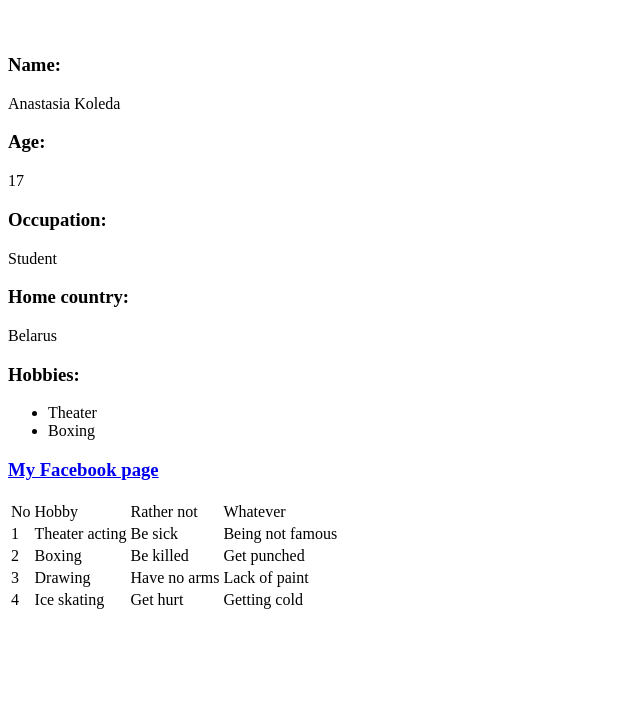
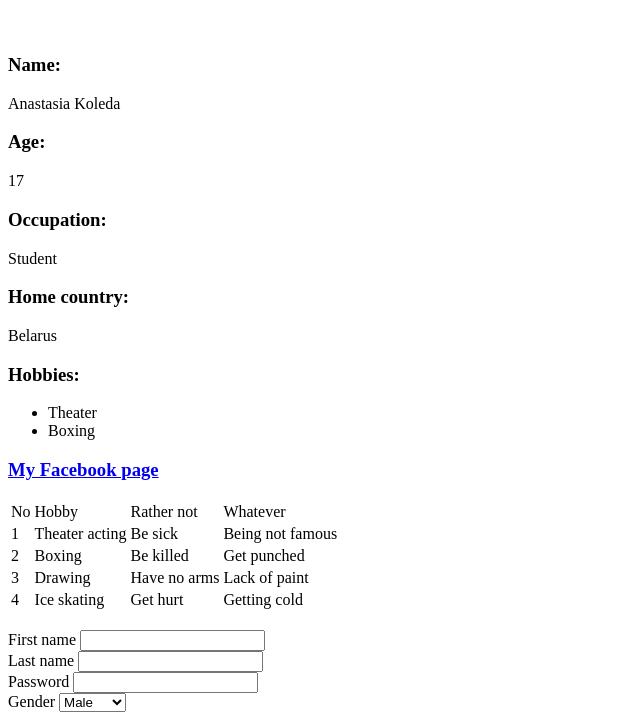
Before and after one commit to anastasiakoleda/profile, a plain HTML site: page HTML/class1.html in a window 1280 px wide. Shown: the part 366-1094 px from the top of the page, without its empty margins (0-640 px from the left). Before the commit the page ends 986 px from the top, so only its background shows below. Drawn offline with Linux system fonts and the light colour scheme.

Commit message:
first form try

```diff
--- a/HTML/class1.html
+++ b/HTML/class1.html
@@ -55,5 +55,23 @@
             <td>Getting cold</td>
         </tr>
     </table>
+    </br>
+    <form>
+       <label name="firstname">First name</label>
+       <input name="firstname" type="text"/>
+    </br>
+       <label name="lastname">Last name</label>
+       <input name="lastname" type="text"/>
+</br>
+       <label name="password"> Password</label>
+       <input name="password" type="password"/>
+</br>
+       <label name="gender">Gender</label>
+       <select name="gender">
+           <option value="male">Male</option>
+           <option value="male">Female</option>
+           <option value="male">Other</option>
+       </select>
+    </form>
 </body>
 </html>
```
